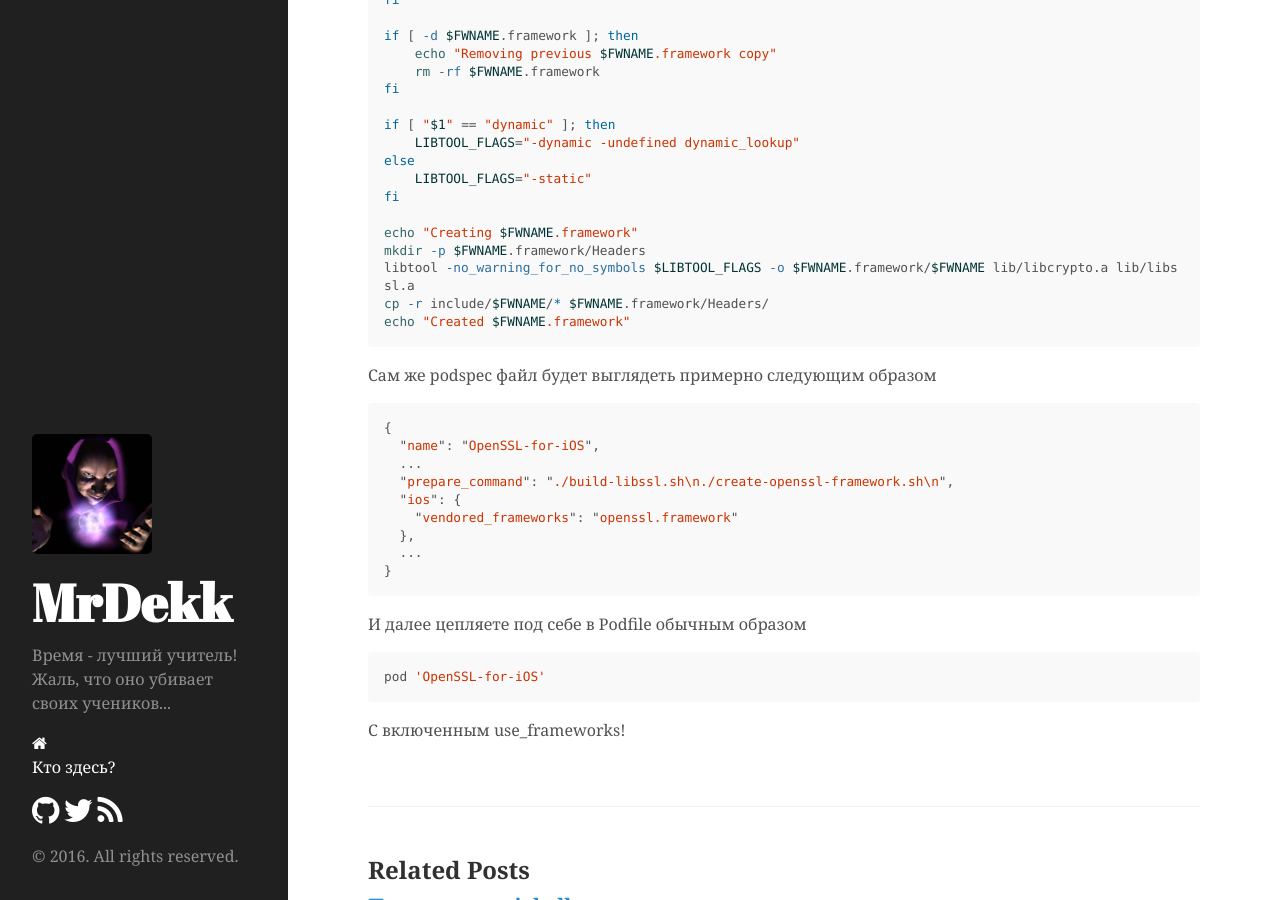
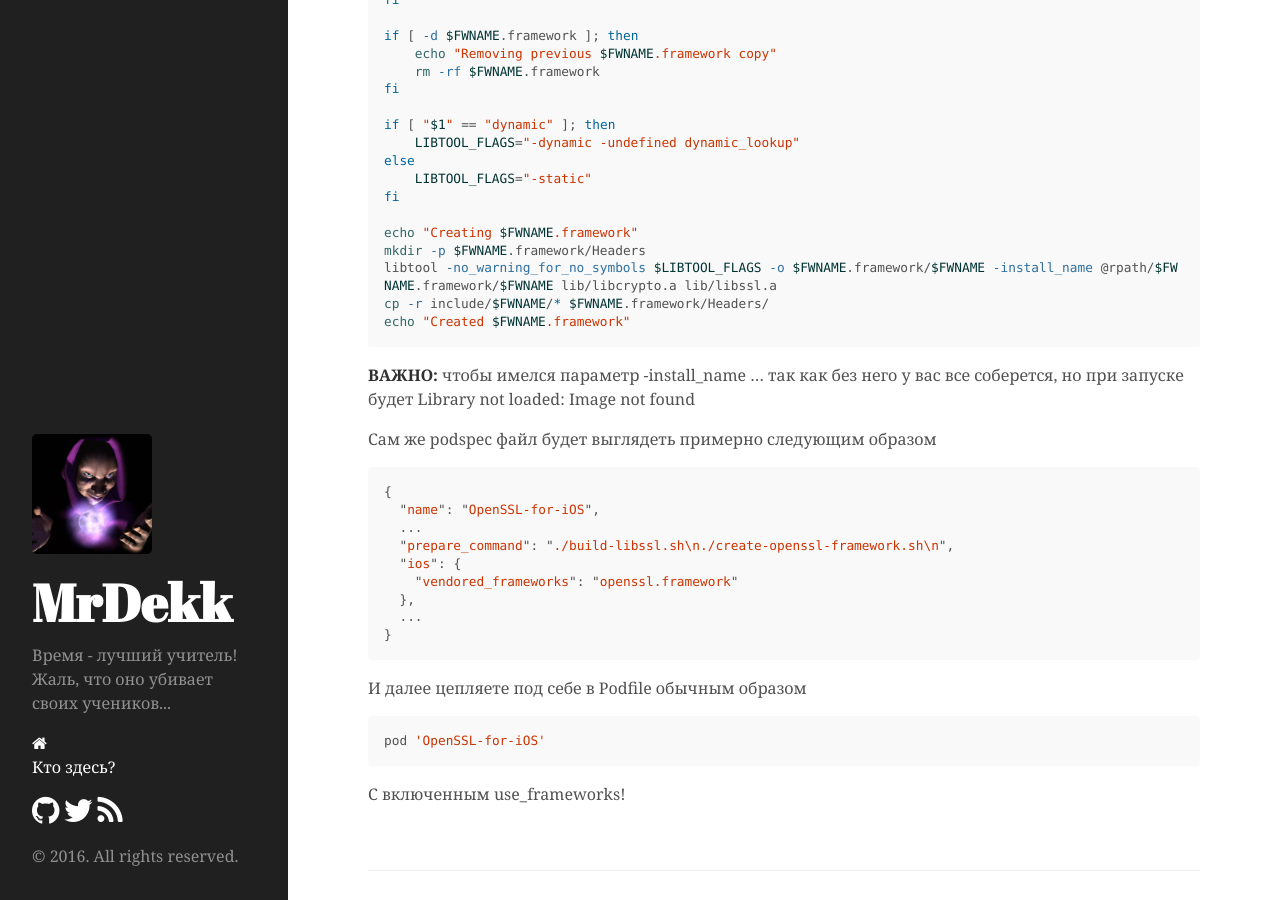
Before and after one commit to mrdekk/mrdekk.github.io, a Jekyll site: the page built from _posts/2016-04-30-cocoapods-static-transitive-binary-dependencies.md, in a window 1280 px wide and 900 px high, scrolled down 1096 px. Built offline with Jekyll 4.4.1, drawn with Linux system fonts in a browser that asks for light colours.

Commit message:
fix to work in article

````diff
--- a/_posts/2016-04-30-cocoapods-static-transitive-binary-dependencies.md
+++ b/_posts/2016-04-30-cocoapods-static-transitive-binary-dependencies.md
@@ -61,10 +61,12 @@ fi
 
 echo "Creating $FWNAME.framework"
 mkdir -p $FWNAME.framework/Headers
-libtool -no_warning_for_no_symbols $LIBTOOL_FLAGS -o $FWNAME.framework/$FWNAME lib/libcrypto.a lib/libssl.a
+libtool -no_warning_for_no_symbols $LIBTOOL_FLAGS -o $FWNAME.framework/$FWNAME -install_name @rpath/$FWNAME.framework/$FWNAME lib/libcrypto.a lib/libssl.a
 cp -r include/$FWNAME/* $FWNAME.framework/Headers/
 echo "Created $FWNAME.framework"
 ```
+
+**ВАЖНО:** чтобы имелся параметр -install_name ... так как без него у вас все соберется, но при запуске будет Library not loaded: Image not found
 
 Сам же podspec файл будет выглядеть примерно следующим образом
 
````
